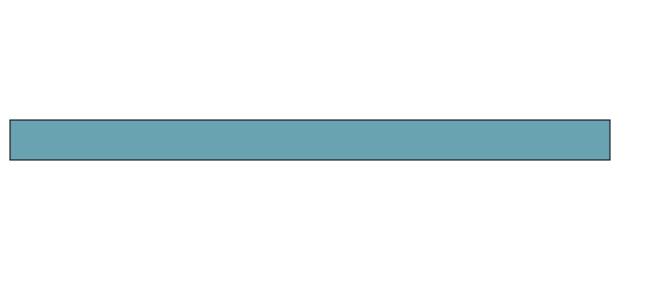
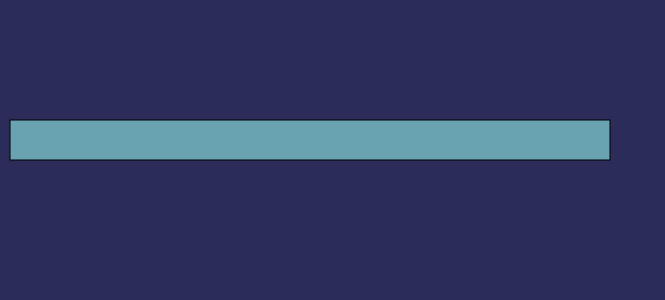
Before and after one commit to GiuliaPassoni/deep-breath, a React (Create React App) app: page / in a window 1280 px wide. Shown: the top 300 px of the page, without its empty margins (0-665 px from the left). Built offline with nearby package versions, Linux system fonts and the light colour scheme; the HTML template or start-up script is replaced by a standard one.

Commit message:
fix: app background now easier on the eyes.

```diff
--- a/src/App.css
+++ b/src/App.css
@@ -1,5 +1,6 @@
 .App {
   text-align: center;
+  background-color: #2B2C5A;
 }
 
 .App-logo {
```
